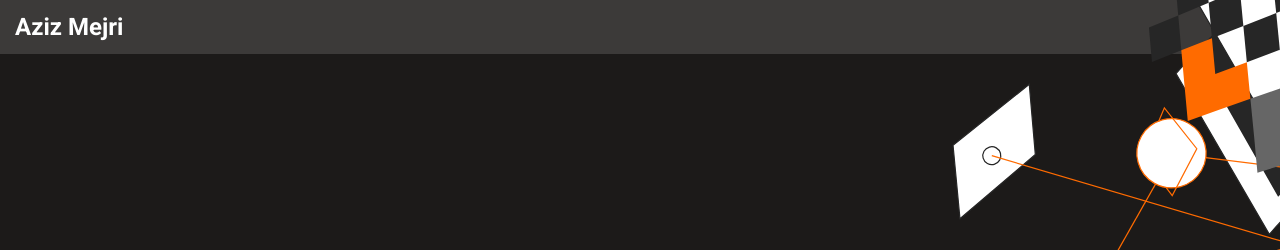
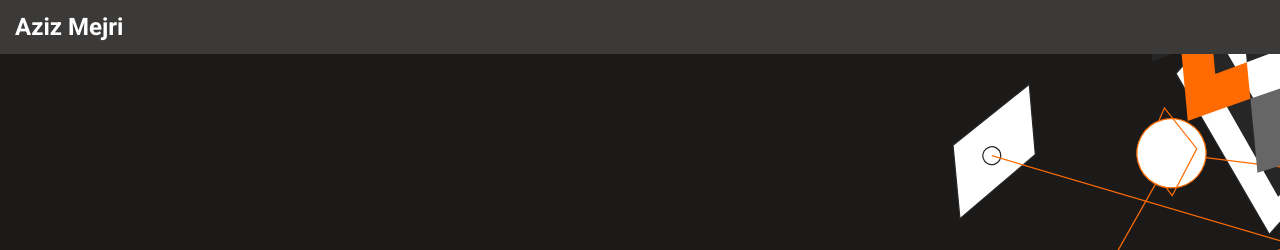
Before and after one commit to enaburekhan/mobile-menu-Code-review-trial, a website: page index.html in a window 1280 px wide. Shown: the top 250 px of the page. Drawn offline with Linux system fonts and the light colour scheme.

Commit message:
Refactor css styling

```diff
--- a/css/main.css
+++ b/css/main.css
@@ -25,64 +25,11 @@
   padding: 15px;
   background-color: #3c3a39;
   color: white;
+  position: fixed;
+  z-index: 1;
+  width: 100vw;
 }
 
-/* #desktop-nav {
-
-  display: flex;
-  flex-direction: column;
-  flex-wrap: wrap;
-  justify-content: center;
-  align-items: center;
-  background-color: red;
-} */
-
-/* nav {
-
-  display: flex;
-  flex-direction: column;
-  flex-wrap: wrap;
-  justify-content: center;
-  align-items: center;
-
-} */
-
-/* #desktop-nav ul {
-  display: none;
-  position: absolute;
-  background-color: #f1f1f1;
-  min-width: 160px;
-  box-shadow: 0px 8px 16px 0px rgba(0,0,0,0.2);
-  z-index: 1;
-} */
-
-/* .dropdown-content a {
-  color: black;
-  padding: 12px 16px;
-  text-decoration: none;
-  display: block;
-} */
-
-/* #desktop-nav a {
-  color: #fff;
-  padding: 12px 16px;
-  text-decoration: none;
-  display: block;
-} */
-
-/* .nav-ul {
-  display: none;
-}
-
-.nav-ul li a {
-  color: #fff;
-  font-size: 16px;
-
-}
-
-.nav-ul .show{
-  display: flex;
-} */
 
 .navbar {
   width: 200px;
@@ -96,7 +43,6 @@
   align-items: center;
   border-radius: 20% 0 0 60%;
   transition: right 0.8s cubic-bezier(1, 0, 0, 1);
-  z-index: 1;
 }
 
 .change {
@@ -112,7 +58,6 @@
   display: flex;
   flex-direction: column;
   justify-content: space-around;
-  /* background-color: red;   */
 }
 
  .line {
@@ -151,7 +96,6 @@
   font-weight: 300;
   letter-spacing: 1px;
   text-transform: uppercase;
-  /* position: relative;  */
   padding: 3px 0;
 }
 
@@ -164,30 +108,16 @@
   line-height: 24px;
 }
 
-/* .menu-bars {
-  position: fixed;
-  background: transparent;
-  border: none;
-  outline: none;
-} */
-
-/* .menu-bars i {
-  width: 18px;
-  height: 12px;
-  color: white;
-  cursor: pointer;
-} */
-
 main {
   display: flex;
   flex-direction: column;
+  padding-top: 5px;
 }
 
 #intro,
 #about-me {
   background-color: #1c1a19;
   color: white;
-  /* position: relative; */
 }
 
 #intro {
@@ -571,11 +501,6 @@
     display: none;
   }
 
-  /* #desktop-nav {
-    display: block;
-
-  } */
-
   .navbar {
     display: none;
   }
```
